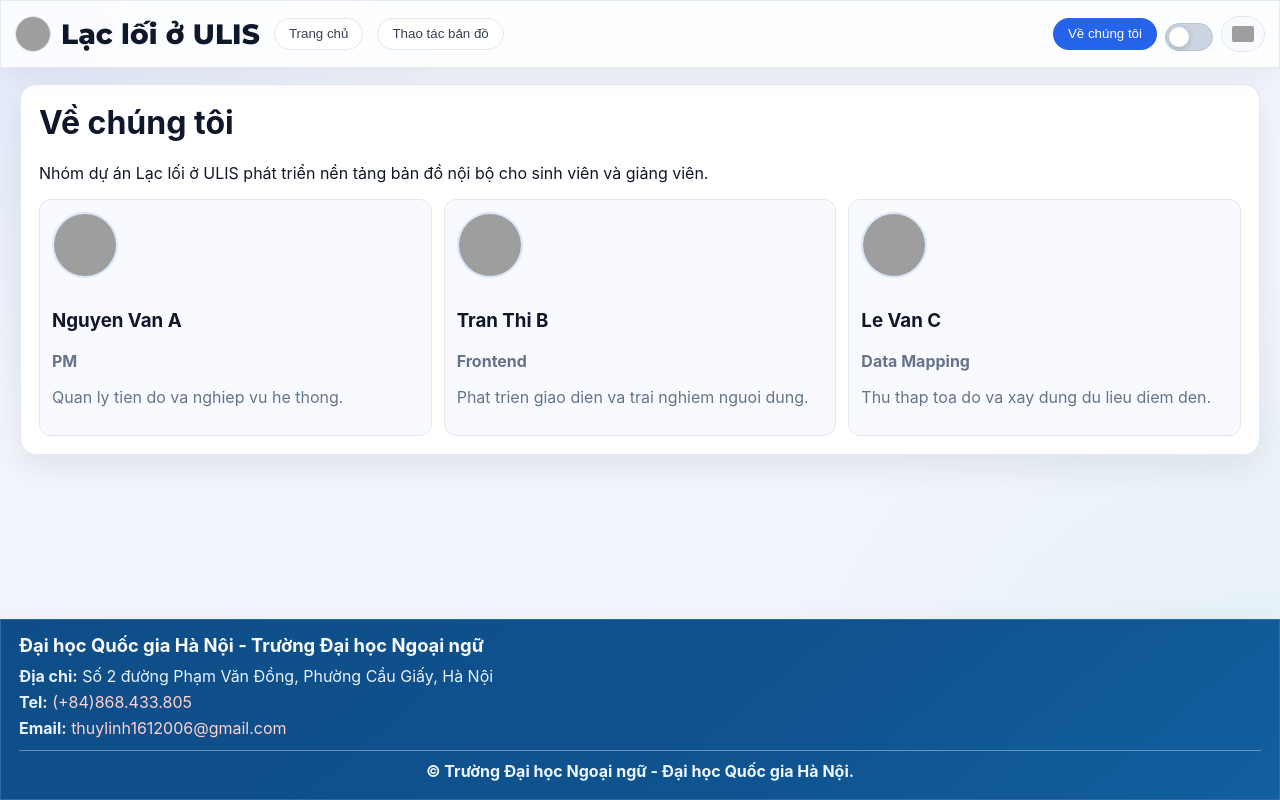
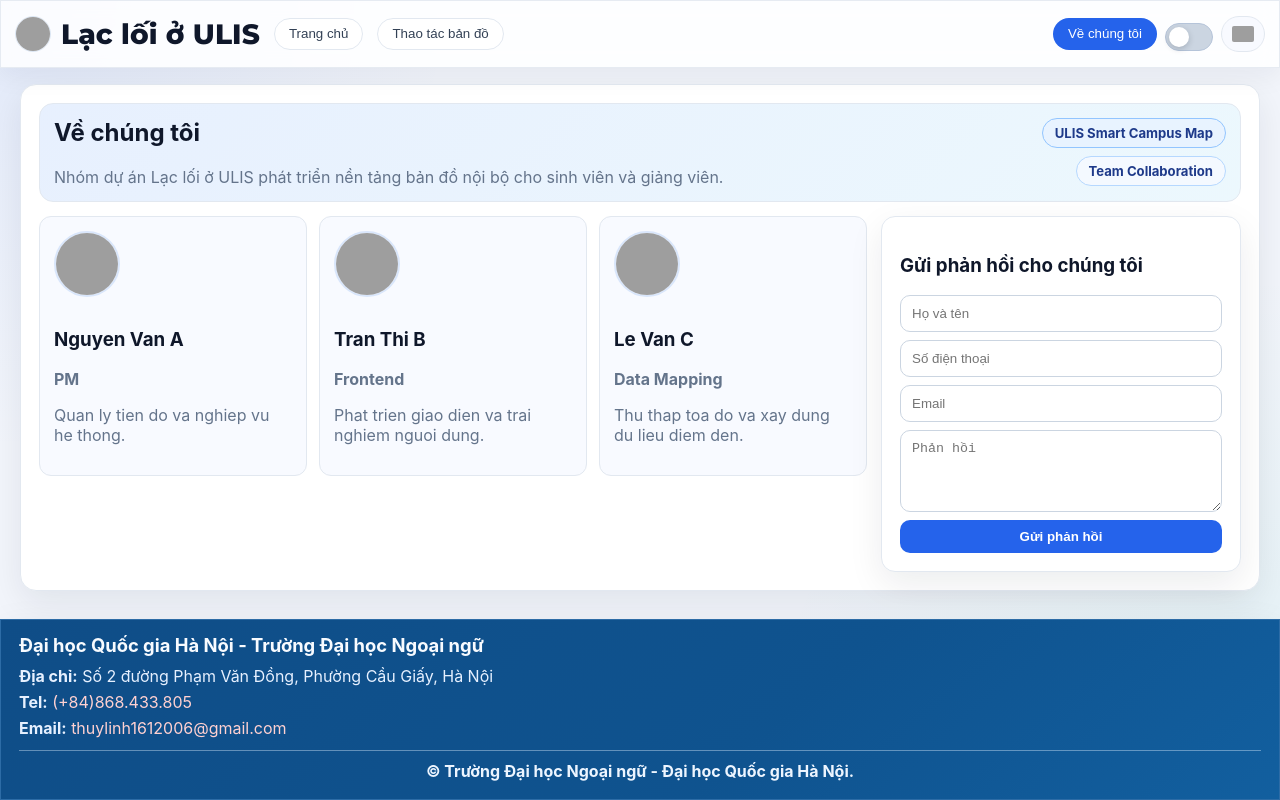
Before and after one commit to Anh2516/ulisMap, a React (Create React App) app: page / in a window 1280 px wide. Both pictures are taken after a click on the button "Về chúng tôi". Built offline with nearby package versions, Linux system fonts and the light colour scheme; grey boxes are pictures that could not be loaded.

Commit message:
Refine map controls and About page feedback experience.

```diff
--- a/src/App.css
+++ b/src/App.css
@@ -405,13 +405,14 @@
 .landingToolbar {
   margin-top: 14px;
   display: grid;
-  grid-template-columns: 1fr 210px;
-  gap: 10px;
+  grid-template-columns: minmax(320px, 0.72fr) 190px;
+  gap: 6px;
   padding: 10px;
   border: 1px solid #d7e4f7;
   border-radius: 12px;
   background: linear-gradient(180deg, #f8fbff 0%, #eef4ff 100%);
   overflow: visible;
+  justify-content: start;
 }
 
 .landingToolbar input,
@@ -430,58 +431,6 @@
   padding-right: 10px;
 }
 
-.customSelectWrap {
-  position: relative;
-  z-index: 45;
-}
-
-.customSelectBtn {
-  width: 100%;
-  border: 1px solid #bdd2f2;
-  background: #ffffff;
-  color: #0f172a;
-  border-radius: 14px;
-  min-height: 42px;
-  text-align: left;
-  padding: 9px 12px;
-  cursor: pointer;
-}
-
-.customSelectMenu {
-  position: absolute;
-  top: calc(100% + 6px);
-  left: 0;
-  right: 0;
-  background: var(--surface);
-  border: 1px solid var(--line);
-  border-radius: 14px;
-  box-shadow: 0 12px 24px rgba(15, 23, 42, 0.14);
-  padding: 6px;
-  display: grid;
-  gap: 4px;
-  z-index: 1300;
-  max-height: 250px;
-  overflow: auto;
-}
-
-.customSelectItem {
-  border: none;
-  background: transparent;
-  color: var(--text);
-  text-align: left;
-  border-radius: 10px;
-  padding: 8px 10px;
-  cursor: pointer;
-}
-
-.customSelectItem:hover {
-  background: #edf4ff;
-}
-
-.customSelectItem.activeCustomSelectItem {
-  background: #dbeafe;
-  color: #1d4ed8;
-}
 
 .landingToolbar input::placeholder {
   color: #6b7f9f;
@@ -704,6 +653,11 @@
   display: flex;
   flex-direction: column;
   gap: 14px;
+}
+
+.searchCard {
+  position: relative;
+  z-index: 1;
 }
 
 .card h2 {
@@ -774,15 +728,12 @@
 }
 
 .searchSuggestWrap {
-  position: relative;
+  display: grid;
+  gap: 6px;
 }
 
 .suggestList {
-  position: absolute;
-  top: calc(100% + 4px);
-  left: 0;
-  right: 0;
-  z-index: 25;
+  position: static;
   background: var(--surface);
   border: 1px solid var(--line);
   border-radius: 10px;
@@ -979,18 +930,78 @@
   margin-top: 0;
 }
 
+.aboutPage {
+  display: grid;
+  gap: 14px;
+}
+
+.aboutHero {
+  display: flex;
+  justify-content: space-between;
+  gap: 14px;
+  align-items: flex-start;
+  padding: 14px;
+  border: 1px solid var(--line);
+  border-radius: 14px;
+  background: linear-gradient(135deg, rgba(59, 130, 246, 0.12) 0%, rgba(14, 165, 233, 0.08) 100%);
+}
+
+.aboutHero p {
+  margin: 6px 0 0;
+  color: var(--muted);
+  max-width: 680px;
+}
+
+.aboutBadgeCol {
+  display: grid;
+  gap: 8px;
+  justify-items: end;
+}
+
+.aboutBadge {
+  border: 1px solid #92c5ff;
+  border-radius: 999px;
+  padding: 6px 12px;
+  background: #e8f3ff;
+  color: #1e3a8a;
+  font-size: 0.82rem;
+  font-weight: 700;
+}
+
+.aboutBadge.soft {
+  border-color: #b6d8ff;
+  background: #f4f9ff;
+}
+
+.aboutLayout {
+  display: grid;
+  grid-template-columns: 1fr 360px;
+  gap: 14px;
+  align-items: start;
+}
+
+.aboutTeamSection {
+  display: grid;
+  gap: 10px;
+}
+
 .aboutGrid {
-  margin-top: 12px;
   display: grid;
   grid-template-columns: repeat(3, minmax(0, 1fr));
   gap: 12px;
 }
 
-.aboutGrid article {
+.aboutMemberCard {
   border: 1px solid var(--line);
   border-radius: 12px;
-  padding: 12px;
+  padding: 14px;
   background: var(--surface-2);
+  transition: transform 0.2s ease, box-shadow 0.2s ease;
+}
+
+.aboutMemberCard:hover {
+  transform: translateY(-2px);
+  box-shadow: 0 14px 22px rgba(15, 23, 42, 0.1);
 }
 
 .memberAvatar {
@@ -1004,6 +1015,41 @@
 
 .aboutGrid p {
   color: var(--muted);
+}
+
+.aboutFeedback {
+  margin-top: 0;
+  border-radius: 14px;
+}
+
+.feedbackForm {
+  display: grid;
+  gap: 8px;
+}
+
+.feedbackForm textarea {
+  width: 100%;
+  box-sizing: border-box;
+  padding: 10px 11px;
+  border-radius: 10px;
+  border: 1px solid #cbd5e1;
+  background: #fff;
+  color: #0f172a;
+  resize: vertical;
+}
+
+.feedbackForm button {
+  border: none;
+  border-radius: 10px;
+  padding: 9px 12px;
+  background: var(--primary);
+  color: #fff;
+  font-weight: 600;
+  cursor: pointer;
+}
+
+.feedbackForm button:hover {
+  background: var(--primary-strong);
 }
 
 .adminHeader {
@@ -1313,30 +1359,6 @@
   background-image: none;
 }
 
-.app.dark .customSelectBtn {
-  background: #0f1f36;
-  color: #e6efff;
-  border-color: #3f5f87;
-}
-
-.app.dark .customSelectMenu {
-  background: #0f1f36;
-  border-color: #355074;
-}
-
-.app.dark .customSelectItem {
-  color: #e6efff;
-}
-
-.app.dark .customSelectItem:hover {
-  background: #1a3153;
-}
-
-.app.dark .customSelectItem.activeCustomSelectItem {
-  background: #234a80;
-  color: #dbeafe;
-}
-
 .app.dark .mapLayerMenuBtn {
   background: #0f1f36;
   color: #e6efff;
@@ -1451,9 +1473,44 @@
   color: #bcd5ff;
 }
 
+.app.dark .mapPopup h3 {
+  color: #0f172a;
+  font-weight: 800;
+}
+
+.app.dark .mapPopup p {
+  color: #334155;
+}
+
 .app.dark .aboutGrid article {
   background: #0d1a30;
   border-color: #334d71;
+}
+
+.app.dark .aboutHero {
+  background: linear-gradient(135deg, rgba(40, 98, 180, 0.36) 0%, rgba(24, 70, 138, 0.3) 100%);
+  border-color: #37557d;
+}
+
+.app.dark .aboutBadge {
+  background: #15345f;
+  border-color: #3d6496;
+  color: #d5e7ff;
+}
+
+.app.dark .aboutBadge.soft {
+  background: #112d52;
+  border-color: #355b8d;
+}
+
+.app.dark .aboutMemberCard:hover {
+  box-shadow: 0 16px 28px rgba(2, 8, 23, 0.55);
+}
+
+.app.dark .feedbackForm textarea {
+  background: #0a1327;
+  color: #edf4ff;
+  border-color: #3a5173;
 }
 
 .app.dark .memberAvatar {
@@ -1631,6 +1688,16 @@
     grid-template-columns: 1fr;
   }
 
+  .aboutHero,
+  .aboutLayout {
+    grid-template-columns: 1fr;
+    display: grid;
+  }
+
+  .aboutBadgeCol {
+    justify-items: start;
+  }
+
   .landingToolbar {
     grid-template-columns: 1fr;
   }
@@ -1650,6 +1717,11 @@
     margin-right: -12px;
   }
 
+  .aboutFeedback {
+    max-width: 100%;
+    margin-left: 0;
+  }
+
   .detailLayout,
   .detailMetaGrid {
     grid-template-columns: 1fr;
--- a/src/App.tsx
+++ b/src/App.tsx
@@ -92,6 +92,12 @@
     openMaps: 'Mở trên Google Maps',
     aboutTitle: 'Về chúng tôi',
     aboutDesc: 'Nhóm dự án Lạc lối ở ULIS phát triển nền tảng bản đồ nội bộ cho sinh viên và giảng viên.',
+    feedbackFormTitle: 'Gửi phản hồi cho chúng tôi',
+    fullName: 'Họ và tên',
+    phoneNumber: 'Số điện thoại',
+    emailAddress: 'Email',
+    feedbackContent: 'Phản hồi',
+    sendFeedback: 'Gửi phản hồi',
     adminHint: 'Path ẩn: `/adminDashboard`. Sau khi sửa, bấm "Xuất mockData JSON" để lưu file dữ liệu.',
     adminMembers: 'Dữ liệu về chúng tôi',
     adminLocationData: 'Dữ liệu địa danh',
@@ -182,6 +188,12 @@
     openMaps: 'Open in Google Maps',
     aboutTitle: 'About us',
     aboutDesc: 'Lost at ULIS team builds an internal smart mapping platform for students and staff.',
+    feedbackFormTitle: 'Send us your feedback',
+    fullName: 'Full name',
+    phoneNumber: 'Phone number',
+    emailAddress: 'Email',
+    feedbackContent: 'Feedback',
+    sendFeedback: 'Send feedback',
     adminHint: 'Hidden path: `/adminDashboard`. Export JSON after editing to save your mock data.',
     adminMembers: 'About us data',
     adminLocationData: 'Location data',
@@ -272,6 +284,12 @@
     openMaps: '在 Google Maps 打开',
     aboutTitle: '关于我们',
     aboutDesc: 'Lost at ULIS 团队为师生打造校内智能地图平台。',
+    feedbackFormTitle: '向我们发送反馈',
+    fullName: '姓名',
+    phoneNumber: '电话号码',
+    emailAddress: '邮箱',
+    feedbackContent: '反馈内容',
+    sendFeedback: '发送反馈',
     adminHint: '隐藏路径: `/adminDashboard`。编辑后导出 JSON 保存数据。',
     adminMembers: '关于我们数据',
     adminLocationData: '地点数据',
@@ -362,6 +380,12 @@
     openMaps: 'Google Maps에서 열기',
     aboutTitle: '소개',
     aboutDesc: 'Lost at ULIS 팀은 교내 스마트 지도 플랫폼을 개발합니다.',
+    feedbackFormTitle: '피드백 보내기',
+    fullName: '성함',
+    phoneNumber: '전화번호',
+    emailAddress: '이메일',
+    feedbackContent: '피드백',
+    sendFeedback: '보내기',
     adminHint: '숨겨진 경로: `/adminDashboard`. 수정 후 JSON으로 저장하세요.',
     adminMembers: '소개 데이터',
     adminLocationData: '위치 데이터',
@@ -452,6 +476,12 @@
     openMaps: 'Google Maps で開く',
     aboutTitle: '私たちについて',
     aboutDesc: 'Lost at ULIS チームは学内スマートマップを開発しています。',
+    feedbackFormTitle: 'フィードバックを送信',
+    fullName: 'お名前',
+    phoneNumber: '電話番号',
+    emailAddress: 'メール',
+    feedbackContent: 'ご意見',
+    sendFeedback: '送信',
     adminHint: '隠しパス: `/adminDashboard`。編集後に JSON をエクスポートしてください。',
     adminMembers: 'メンバーデータ',
     adminLocationData: '地点データ',
@@ -625,9 +655,6 @@
   const [landingQuery, setLandingQuery] = useState('');
   const [landingTypeFilter, setLandingTypeFilter] = useState<string>('all');
   const [isLangOpen, setIsLangOpen] = useState(false);
-  const [isLandingTypeOpen, setIsLandingTypeOpen] = useState(false);
-  const [isFromOpen, setIsFromOpen] = useState(false);
-  const [isToOpen, setIsToOpen] = useState(false);
   const [isMapLayerOpen, setIsMapLayerOpen] = useState(false);
   const [mapLayerMode, setMapLayerMode] = useState<'default' | 'satellite'>('default');
   const [from, setFrom] = useState('gate-main');
@@ -664,18 +691,6 @@
   const t = TEXT[language];
   const currentLang = LANGUAGE_OPTIONS.find((item) => item.value === language) ?? LANGUAGE_OPTIONS[0];
   const uniqueNodeTypes = useMemo(() => Array.from(new Set(nodes.map((node) => node.type))).filter(Boolean), [nodes]);
-  const fromOptions = useMemo(
-    () => nodes.filter((node) => node.type === 'gate' || node.type === 'campus').map((node) => ({ value: node.id, label: node.label })),
-    [nodes]
-  );
-  const toOptions = useMemo(() => nodes.map((node) => ({ value: node.id, label: node.label })), [nodes]);
-  const landingTypeOptions = useMemo(
-    () => [{ value: 'all', label: t.allTypes }, ...uniqueNodeTypes.map((type) => ({ value: type, label: getTypeLabel(type, language) }))],
-    [t.allTypes, uniqueNodeTypes, language]
-  );
-  const selectedFromLabel = fromOptions.find((item) => item.value === from)?.label ?? from;
-  const selectedToLabel = toOptions.find((item) => item.value === selectedId)?.label ?? t.chooseDestination;
-  const selectedLandingTypeLabel = landingTypeOptions.find((item) => item.value === landingTypeFilter)?.label ?? t.allTypes;
   const landingNodes = useMemo(() => {
     const keyword = normalize(landingQuery);
     return nodes.filter((node) => {
@@ -921,28 +936,14 @@
                 onChange={(event) => setLandingQuery(event.target.value)}
                 placeholder={t.landingSearchPlaceholder}
               />
-              <div className="customSelectWrap">
-                <button type="button" className="customSelectBtn" onClick={() => setIsLandingTypeOpen((prev) => !prev)}>
-                  {selectedLandingTypeLabel}
-                </button>
-                {isLandingTypeOpen && (
-                  <div className="customSelectMenu">
-                    {landingTypeOptions.map((item) => (
-                      <button
-                        key={item.value}
-                        type="button"
-                        className={`customSelectItem ${landingTypeFilter === item.value ? 'activeCustomSelectItem' : ''}`}
-                        onClick={() => {
-                          setLandingTypeFilter(item.value);
-                          setIsLandingTypeOpen(false);
-                        }}
-                      >
-                        {item.label}
-                      </button>
+              <select value={landingTypeFilter} onChange={(event) => setLandingTypeFilter(event.target.value)}>
+                <option value="all">{t.allTypes}</option>
+                {uniqueNodeTypes.map((type) => (
+                  <option key={type} value={type}>
+                    {getTypeLabel(type, language)}
+                  </option>
                 ))}
-                  </div>
-                )}
-              </div>
+              </select>
             </div>
           </section>
           <div className="locationGrid">
@@ -1034,7 +1035,7 @@
       {routeView === 'map' && (
         <main className="content">
           <aside className="panel">
-            <section className="card">
+            <section className="card searchCard">
               <h2>{t.searchTitle}</h2>
               <label htmlFor="search">{t.searchLabel}</label>
               <div className="searchSuggestWrap">
@@ -1067,61 +1068,20 @@
               </div>
               {destination && <p className="hit">{t.foundPrefix}: {destination.label}</p>}
               <label htmlFor="from">{t.fromLabel}</label>
-              <div id="from" className="customSelectWrap">
-                <button type="button" className="customSelectBtn" onClick={() => setIsFromOpen((prev) => !prev)}>
-                  {selectedFromLabel}
-                </button>
-                {isFromOpen && (
-                  <div className="customSelectMenu">
-                    {fromOptions.map((item) => (
-                      <button
-                        key={item.value}
-                        type="button"
-                        className={`customSelectItem ${from === item.value ? 'activeCustomSelectItem' : ''}`}
-                        onClick={() => {
-                          setFrom(item.value);
-                          setIsFromOpen(false);
-                        }}
-                      >
-                        {item.label}
-                      </button>
+              <select id="from" value={from} onChange={(event) => setFrom(event.target.value)}>
+                {nodes
+                  .filter((node) => node.type === 'gate' || node.type === 'campus')
+                  .map((node) => <option key={node.id} value={node.id}>{node.label}</option>)}
+              </select>
+              <label htmlFor="to">{t.toLabel}</label>
+              <select id="to" value={selectedId} onChange={(event) => setSelectedId(event.target.value)}>
+                <option value="">{t.chooseDestination}</option>
+                {nodes.map((node) => (
+                  <option key={node.id} value={node.id}>
+                    {node.label}
+                  </option>
                 ))}
-                  </div>
-                )}
-              </div>
-              <label htmlFor="to">{t.toLabel}</label>
-              <div id="to" className="customSelectWrap">
-                <button type="button" className="customSelectBtn" onClick={() => setIsToOpen((prev) => !prev)}>
-                  {selectedToLabel}
-                </button>
-                {isToOpen && (
-                  <div className="customSelectMenu">
-                    <button
-                      type="button"
-                      className={`customSelectItem ${selectedId === '' ? 'activeCustomSelectItem' : ''}`}
-                      onClick={() => {
-                        setSelectedId('');
-                        setIsToOpen(false);
-                      }}
-                    >
-                      {t.chooseDestination}
-                    </button>
-                    {toOptions.map((item) => (
-                      <button
-                        key={item.value}
-                        type="button"
-                        className={`customSelectItem ${selectedId === item.value ? 'activeCustomSelectItem' : ''}`}
-                        onClick={() => {
-                          setSelectedId(item.value);
-                          setIsToOpen(false);
-                        }}
-                      >
-                        {item.label}
-                      </button>
-                    ))}
-                  </div>
-                )}
-              </div>
+              </select>
             </section>
             <section className="routeBox card">
               <h2>{t.routeDetail}</h2>
@@ -1210,17 +1170,41 @@
 
       {routeView === 'about' && (
         <main className="aboutPage card">
+          <section className="aboutHero">
+            <div>
               <h1>{t.aboutTitle}</h1>
               <p>{t.aboutDesc}</p>
+            </div>
+            <div className="aboutBadgeCol">
+              <span className="aboutBadge">ULIS Smart Campus Map</span>
+              <span className="aboutBadge soft">Team Collaboration</span>
+            </div>
+          </section>
+
+          <div className="aboutLayout">
+            <section className="aboutTeamSection">
               <div className="aboutGrid">
                 {members.map((member, index) => (
-              <article key={member.name}>
+                  <article key={member.name} className="aboutMemberCard">
                     <img src={getMemberAvatar(member, index)} alt={member.name} className="memberAvatar" />
                     <h3>{member.name}</h3>
                     <p><strong>{member.role}</strong></p>
                     <p>{member.bio}</p>
                   </article>
                 ))}
+              </div>
+            </section>
+
+            <section className="aboutFeedback card">
+              <h3>{t.feedbackFormTitle}</h3>
+              <form action="https://formspree.io/f/xnjwbqbj" method="POST" className="feedbackForm">
+                <input type="text" name="fullName" placeholder={t.fullName} required />
+                <input type="tel" name="phoneNumber" placeholder={t.phoneNumber} required />
+                <input type="email" name="email" placeholder={t.emailAddress} required />
+                <textarea name="feedback" placeholder={t.feedbackContent} rows={4} required />
+                <button type="submit">{t.sendFeedback}</button>
+              </form>
+            </section>
           </div>
         </main>
       )}
```
Lines whose indentation alone changed are shown as unchanged.
